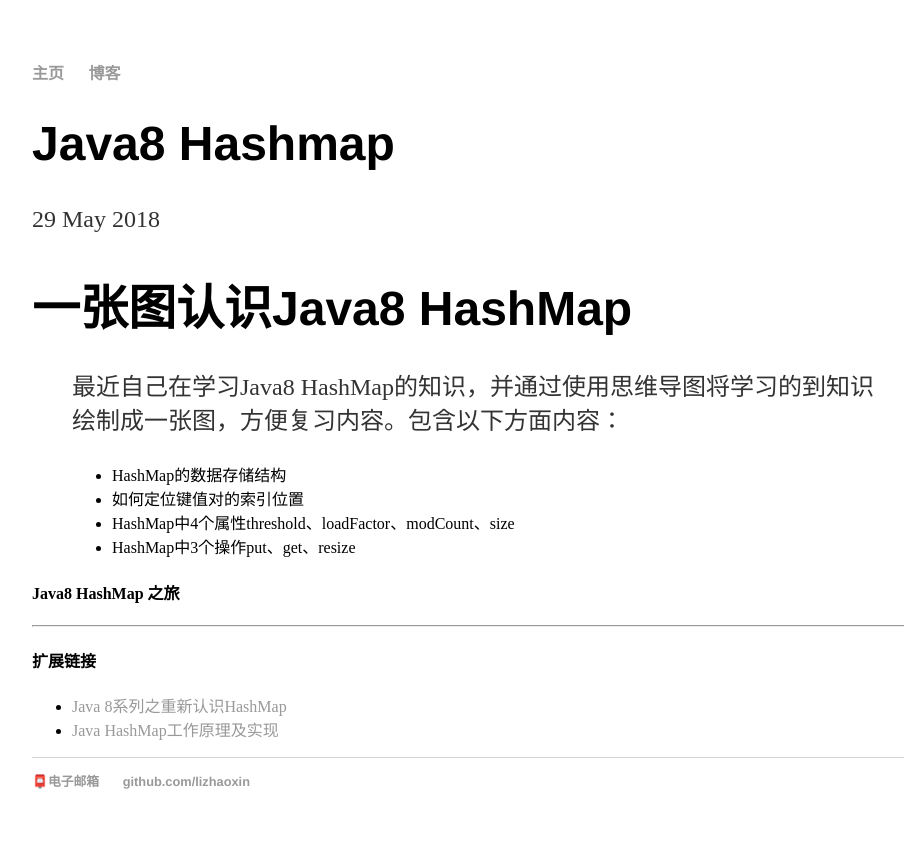
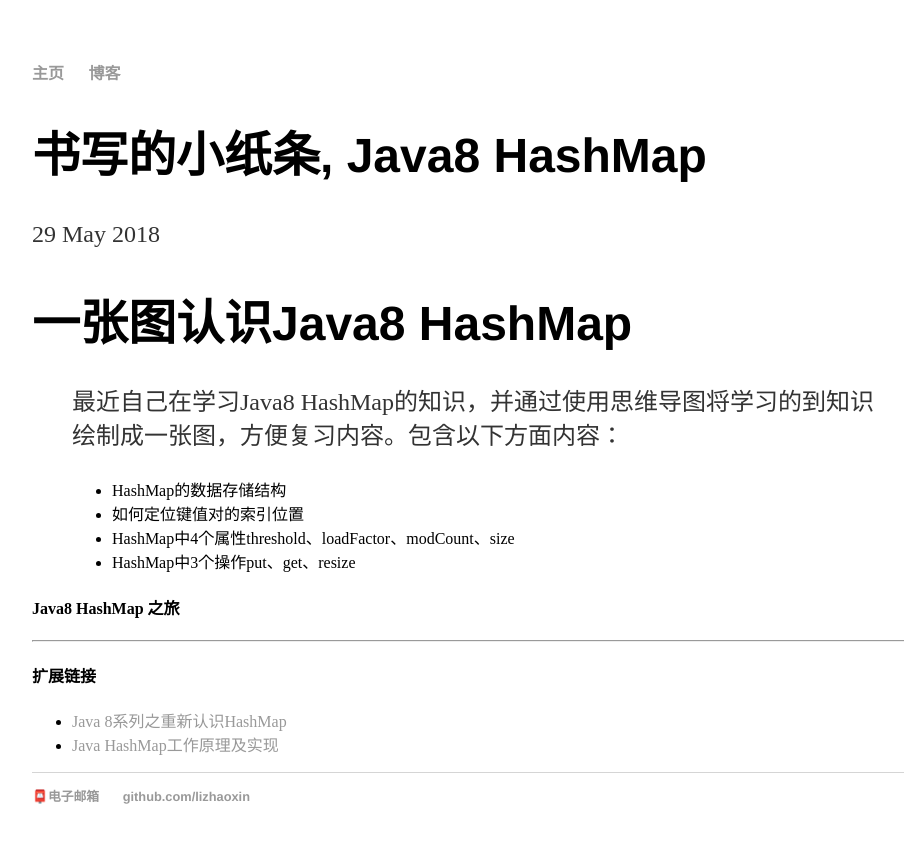
Before and after one commit to lizhaoxin/lizhaoxin.github.io, a Jekyll site: the page built from _posts/2018-05-29-Java8-HashMap.md, in a window 1280 px wide. Shown: the top 843 px of the page, without its empty margins (160-1064 px from the left). Built offline with Jekyll 4.4.1, drawn with Linux system fonts in a browser that asks for light colours; our own code applies the rules of GitHub Pages for plain Markdown files.

Commit message:
Update 2018-05-29-Java8-HashMap.md

```diff
--- a/_posts/2018-05-29-Java8-HashMap.md
+++ b/_posts/2018-05-29-Java8-HashMap.md
@@ -1,3 +1,9 @@
+---
+layout: post
+title: "书写的小纸条, Java8 HashMap"
+date: 2018-05-29
+---
+
 # 一张图认识Java8 HashMap
 
 > 最近自己在学习Java8 HashMap的知识，并通过使用思维导图将学习的到知识绘制成一张图，方便复习内容。包含以下方面内容：
```
